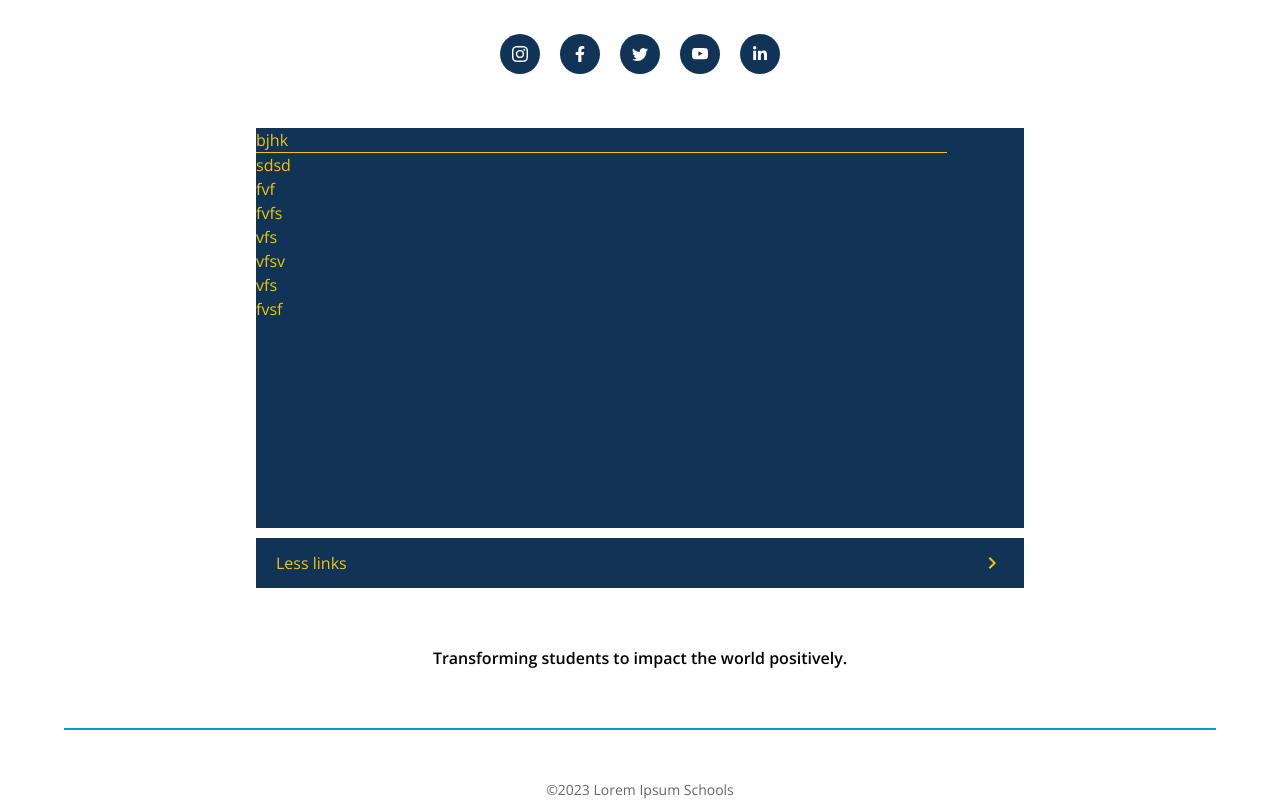
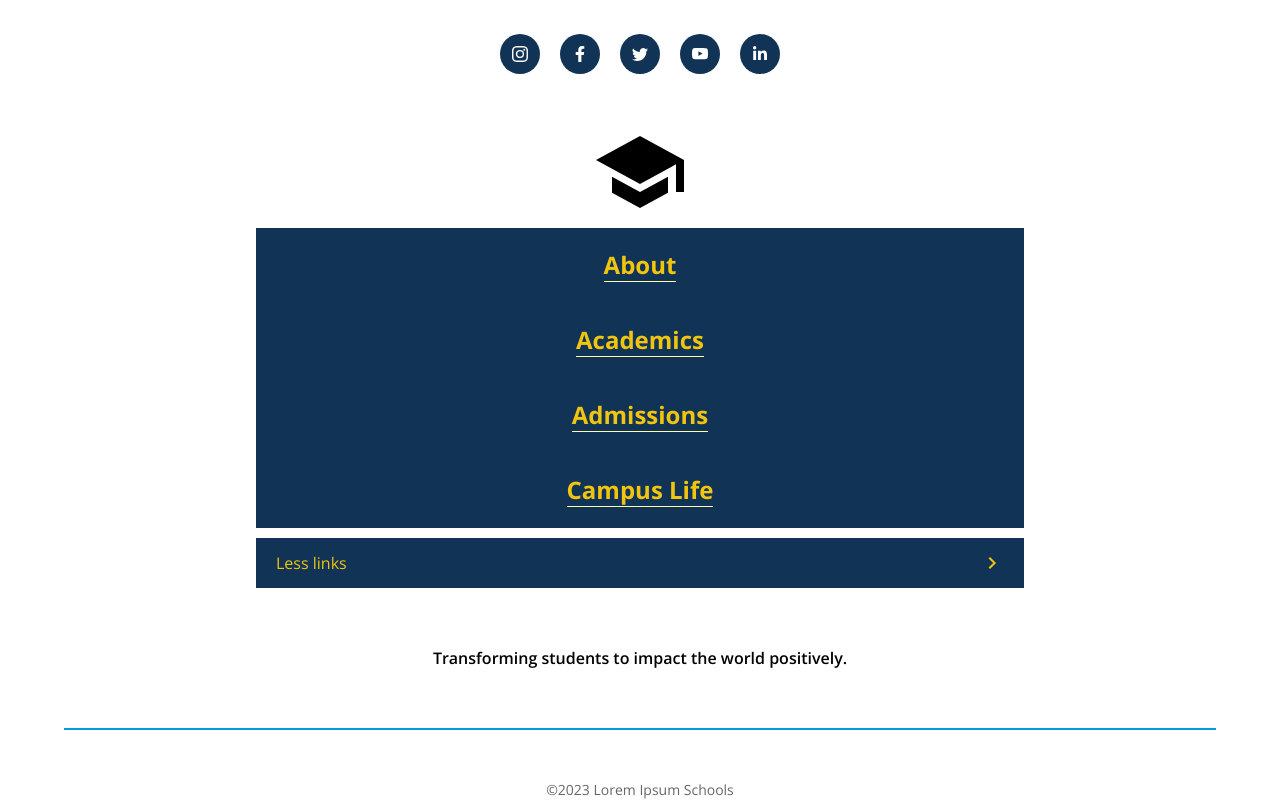
Before and after one commit to osaroDEV/school-app, a Next.js app: page / in a window 1280 px wide. Both pictures are taken after a click on the element "More links". Shown: the part 596-1396 px from the top of the page. Built offline with nearby package versions, Linux system fonts and the light colour scheme.

Commit message:
update footer menu

```diff
--- a/app/components/MoreLinks.jsx
+++ b/app/components/MoreLinks.jsx
@@ -17,16 +17,31 @@ const MoreLinks = () => {
       <p>{isMore ? 'Less links' : 'More links'}</p>
       <MdOutlineNavigateNext className='text-[#f1c40f] text-2xl' />
       {isMore && (
-        <ul className=' absolute w-full h-[800%] bg-[#103356] top-[-410px] left-0'>
-          <li>bjhk</li>
-          <hr className='border-[#f1c40f] w-[90%]' />
-          <li>sdsd</li>
-          <li>fvf</li>
-          <li>fvfs</li>
-          <li>vfs</li>
-          <li>vfsv</li>
-          <li>vfs</li>
-          <li>fvsf</li>
+        <ul className='flex flex-col justify-around items-center absolute w-full h-[600%] bg-[#103356] top-[-310px] left-0'>
+          <li>
+            <span className='font-bold text-2xl'>
+              About
+              <hr className='border-[#ffffaa] w-full' />
+            </span>
+          </li>
+          <li>
+            <span className='font-bold text-2xl'>
+              Academics
+              <hr className='border-[#ffffaa] w-full' />
+            </span>
+          </li>
+          <li>
+            <span className='font-bold text-2xl'>
+              Admissions
+              <hr className='border-[#ffffaa] w-full' />
+            </span>
+          </li>
+          <li>
+            <span className='font-bold text-2xl'>
+              Campus Life
+              <hr className='border-[#ffffaa] w-full' />
+            </span>
+          </li>
         </ul>
       )}
     </div>
```
